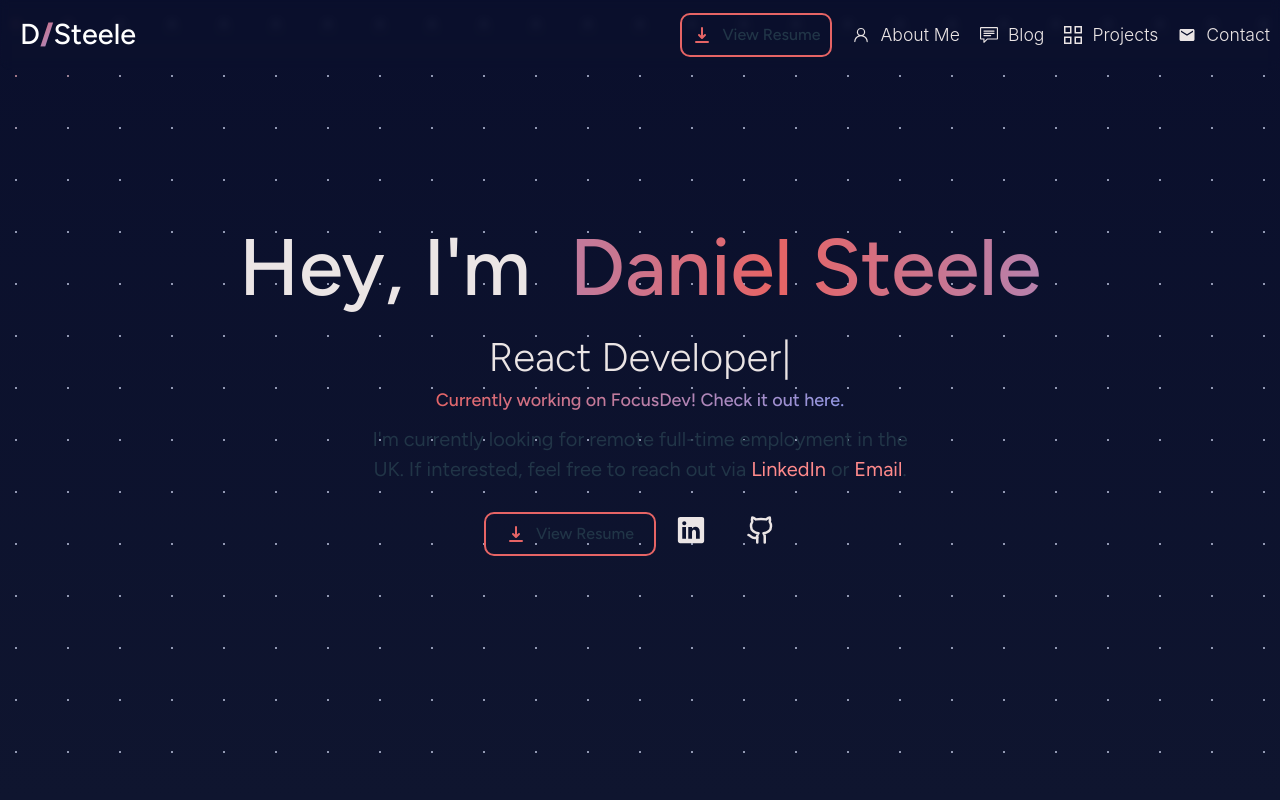
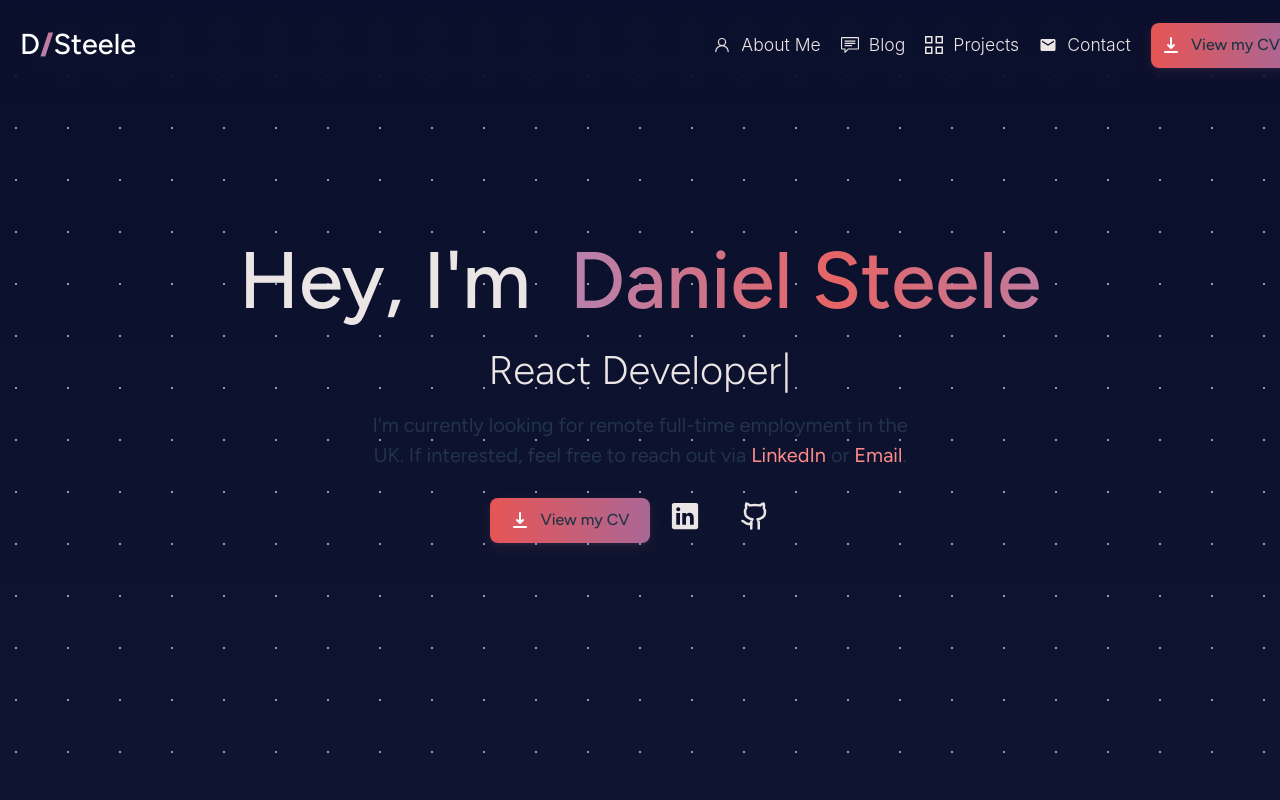
Before and after one commit to DanielSteele1/Portfolio-V2, a React (Vite) app: page / in a window 1280 px wide. Shown: the top 800 px of the page. Built offline with nearby package versions, Linux system fonts and the light colour scheme.

Commit message:
Experimenting with button gradients

```diff
--- a/src/App.css
+++ b/src/App.css
@@ -133,6 +133,18 @@ body {
   align-items: center;
 }
 
+.greeting-cta {
+  cursor: pointer;
+  transition: 0.3s ease-in;
+  text-decoration-line: underline;
+  text-decoration-color: transparent;
+}
+
+.greeting-cta:hover {
+  text-decoration-line: underline;
+  text-decoration-color: #9198e5;
+}
+
 .gradient {
   background: linear-gradient(120deg, #e66465, #9198e5);
   -webkit-background-clip: text;
@@ -186,22 +198,18 @@ body {
   right: 0;
   z-index: 100;
   margin: 0 auto;
-  padding: 0 10px;
   transition: 0.3s ease-in;
-
-  border-bottom-left-radius: 10px;
-  border-bottom-right-radius: 10px;
-  backdrop-filter: blur(5px);
+  border-bottom-left-radius: 20px;
+  border-bottom-right-radius: 20px;
+  backdrop-filter: blur(10px);
+  padding: 10px;
 }
-
-
 
 .nav-menu {
   display: flex;
   align-items: center;
   gap: 20px;
   height: 100%;
-  margin: 0 20px;
 }
 
 .nav-title a {
@@ -600,14 +608,14 @@ body {
 .project-information {
   display: flex;
   flex-direction: column;
-  border-radius: 10px;
+  width:fit-content;
 }
 
 .project-text {
   display: flex;
   align-items: center;
   justify-content: center;
-  font-size: 15px;
+  font-size: 1.0rem;
   max-width: 100%;
   padding: 10px;
 }
@@ -647,26 +655,10 @@ body {
 }
 
 .project-button {
-  display: inline-flex;
-  width: fit-content;
-  height: fit-content;
-  flex-direction: row;
-  align-items: center;
-  justify-content: center;
-  max-width: 200px;
   margin: 10px;
-  padding: 5px;
-  font-size: 1.0rem;
+  height: 20px !important;
   white-space: nowrap;
-  font-family: 'Figtree', sans-serif;
-  font-weight: 500;
-  border: 2px solid #9198e5;
-  border-radius: 8px;
-}
 
-.project-button:hover {
-  background-color: #9198e5;
-  transition: 0.3s ease-in;
 }
 
 .project-button a {
@@ -785,10 +777,12 @@ body {
   color: #e66465;
 }
 
-.resume {
+
+.resume,
+.project-button {
   display: flex;
   flex-direction: row;
-  height: 20px;
+  height: 25px;
   width: fit-content;
   justify-content: center;
   align-items: center;
@@ -798,21 +792,22 @@ body {
   font-weight: 500;
   font-family: 'Figtree', sans-serif;
   cursor: pointer;
-  background-color: transparent;
-  border: 2px solid #e66465;
-  border-radius: 10px;
+  border-radius: 8px;
+  background: linear-gradient(90deg, #e65555, #7079d6);
+  background-size: 200% 200%;
+  background-position: 0% 50%;
+  box-shadow: 0 4px 16px 0 rgba(230, 100, 101, 0.10), 0 1.5px 4px 0 rgba(145, 152, 229, 0.10);
+  transition: background-position 0.6s cubic-bezier(0.4, 0, 2, 1), box-shadow 0.3s;
+  position: relative;
+  overflow: hidden;
 }
 
-.resume svg {
-  display: inline-flex;
-  width: 20px;
-  height: 20px;
-  vertical-align: middle;
-}
-
-.resume:hover {
+.resume:hover,
+.project-button:hover {
   transition: all 0.5s ease;
-  background-color: #e66465;
+  background-position: 100% 50%;
+  box-shadow: 0 6px 24px 0 rgba(230, 100, 101, 0.18), 0 2px 8px 0 rgba(145, 152, 229, 0.15);
+  transition: background-position 0.5s cubic-bezier(0.4, 0, 0.2, 1), box-shadow 0.3s;
 }
 
 @media (min-width: 1000px) {
@@ -902,7 +897,6 @@ body {
   .skills-tabs {
     font-size: 16px;
   }
-
 
   .Frontend-skills,
   .Backend-skills,
@@ -1042,7 +1036,7 @@ body {
   }
 
   .project-card {
-    width: 100%;
+    width: fit-content;
     margin: 0 auto;
   }
 
--- a/src/Greeting.tsx
+++ b/src/Greeting.tsx
@@ -40,12 +40,6 @@ const Greeting = () => {
                     />
                 </div>
 
-                <span className="greeting-cta">
-                    <span className="gradient" id="fade-in1">
-                        <a href="https://github.com/DanielSteele1/FocusDev"> Currently working on FocusDev! Check it out here.</a>
-                    </span>
-                </span>
-
                 <span className="greeting-text-container" id="fade-in2">
                     <span className="greeting-text">
                         I'm currently looking for remote full-time employment in the UK.
@@ -60,10 +54,10 @@ const Greeting = () => {
                                 fontSize: '20px',
                                 marginRight: '10px',
                                 verticalAlign: 'center',
-                                color: '#e66465',
+                                color: 'white',
                             }}
                             />
-                            <span>View Resume</span>
+                            <span>View my CV</span>
                         </div>
 
                     </div>
--- a/src/Navigation.tsx
+++ b/src/Navigation.tsx
@@ -45,15 +45,6 @@ function Navigation() {
             <div className="nav-item">
                 <div className="nav-menu">
 
-                    <span className="resume">
-                        <HiDownload style={{
-                            fontSize: '20px',
-                            marginRight: '10px',
-                            verticalAlign: 'center',
-                            color: '#e66465',
-                        }} /> View Resume  </span>
-
-
                     <span className="nav-title">
                         <a href="#about">
                             <GoPerson className="nav-icon" /> About Me
@@ -77,6 +68,14 @@ function Navigation() {
                             <MdEmail className="nav-icon" /> Contact
                         </a>
                     </span>
+
+                    <span className="resume">
+                        <HiDownload style={{
+                            fontSize: '20px',
+                            marginRight: '10px',
+                            verticalAlign: 'center',
+                            color: 'white',
+                        }} /> View my CV  </span>
 
                 </div>
                 <ReactTooltip
```
